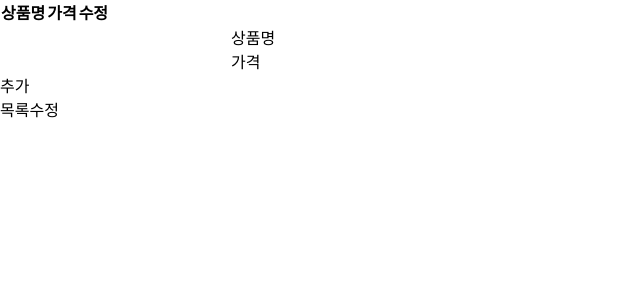
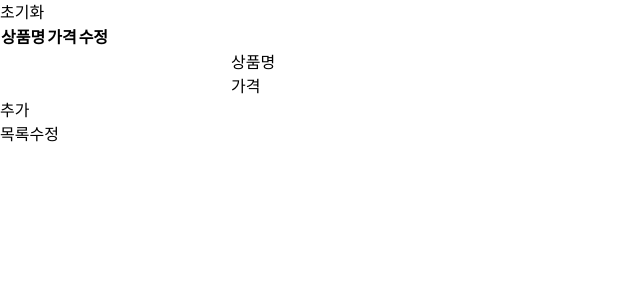
Before and after one commit to 938938/goods-list, a Next.js app: page /edit in a window 1280 px wide. Shown: the top 300 px of the page, without its empty margins (0-640 px from the left). Built offline with nearby package versions, Linux system fonts and the light colour scheme.

Commit message:
[FEAT] 목록초기화 기능 구현

```diff
--- a/src/app/edit/page.tsx
+++ b/src/app/edit/page.tsx
@@ -1,9 +1,11 @@
 import AddItem from 'src/components/edit/AddItem';
 import EditItemList from 'src/components/edit/EditItemList';
+import ListResetBtn from 'src/components/edit/ListResetBtn';
 
 const EditPage = () => {
   return (
     <div>
+      <ListResetBtn />
       <EditItemList />
       <AddItem />
     </div>
--- a/src/app/page.tsx
+++ b/src/app/page.tsx
@@ -1,11 +1,11 @@
 import ItemList from 'src/components/home/ItemList';
-import ResetBtn from 'src/components/home/ResetBtn';
+import CountResetBtn from 'src/components/home/CountResetBtn';
 import TotalCost from 'src/components/home/TotalCost';
 
 export default function Home() {
   return (
     <div className='flex gap-3 flex-col'>
-      <ResetBtn />
+      <CountResetBtn />
       <ItemList />
       <TotalCost />
     </div>
--- /dev/null
+++ b/src/components/edit/ListResetBtn.tsx
@@ -0,0 +1,21 @@
+'use client';
+
+import { Button } from '@material-tailwind/react';
+import { useSetRecoilState } from 'recoil';
+import { deleteGoods } from 'src/actions/item-actions';
+import { listState } from 'src/recoil/listState';
+
+const ListResetBtn = () => {
+  const setGoodsList = useSetRecoilState(listState);
+  const onListResetHandler = () => {
+    setGoodsList([]);
+    deleteGoods();
+  };
+  return (
+    <Button onClick={onListResetHandler} className='w-full'>
+      초기화
+    </Button>
+  );
+};
+
+export default ListResetBtn;
```
Also changed, not shown: src/components/home/CountResetBtn.tsx (renamed from src/components/home/ResetBtn.tsx, +4 -4 lines).
